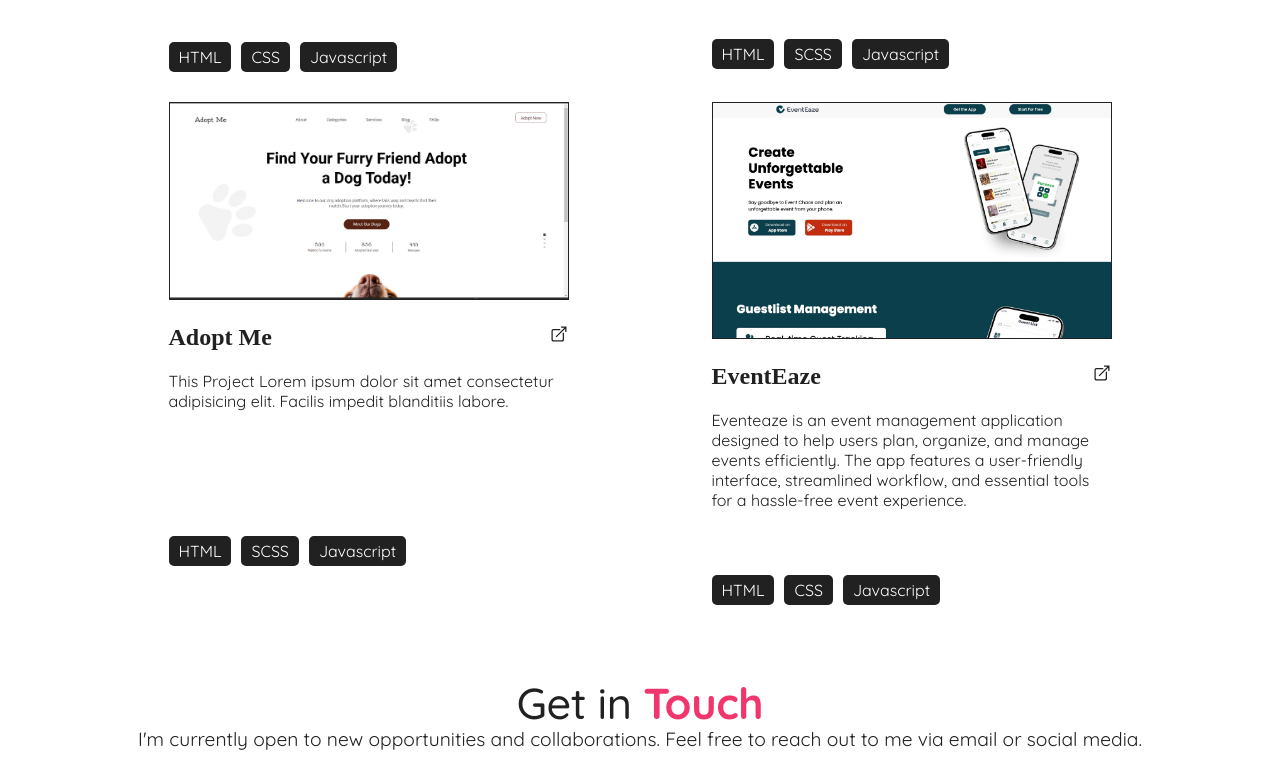
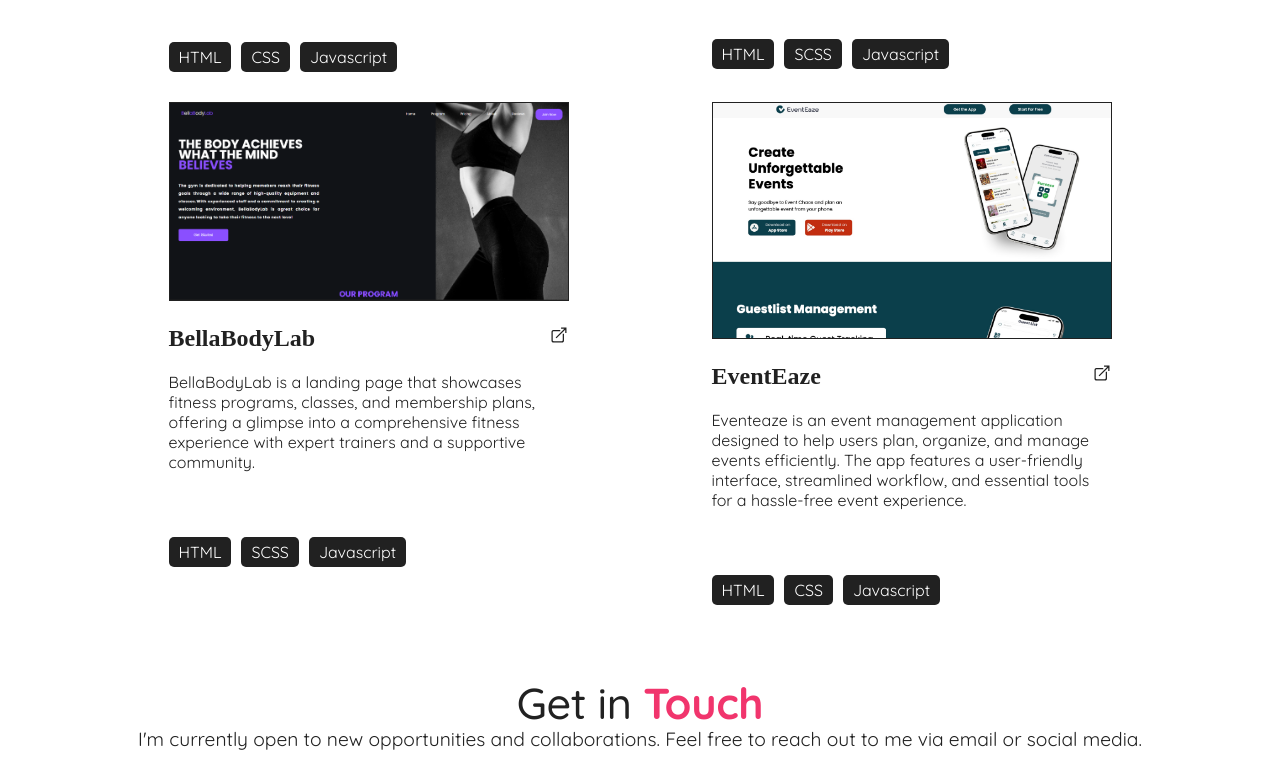
Before and after one commit to BellaAkins/bella.dev, a plain HTML site: page index.html in a window 1280 px wide. Shown: the part 2292-3060 px from the top of the page. Drawn offline with Linux system fonts and the light colour scheme; a web font is replaced by a local one.

Commit message:
update project box link for bellabodylab

```diff
--- a/index.html
+++ b/index.html
@@ -594,11 +594,17 @@
           </div>
           <div class="projects-box">
             <div class="projects-image">
-              <img src="images/adoptdog.PNG" alt="bellabodylab screenshot" />
+              <img
+                src="images/bellabodylab (desktop).PNG"
+                alt="bellabodylab screenshot"
+              />
             </div>
             <div class="projects-details">
-              <h1>Adopt Me</h1>
-              <a target="_blank" href="https://adopt-dog.vercel.app/">
+              <h1>BellaBodyLab</h1>
+              <a
+                target="_blank"
+                href="https://gym-website-bellaakins.vercel.app/"
+              >
                 <svg
                   fill="#000000"
                   viewBox="0 0 64 64"
@@ -695,8 +701,10 @@
             </div>
             <div class="projects-about">
               <p>
-                This Project Lorem ipsum dolor sit amet consectetur adipisicing
-                elit. Facilis impedit blanditiis labore.
+                BellaBodyLab is a landing page that showcases fitness programs,
+                classes, and membership plans, offering a glimpse into a
+                comprehensive fitness experience with expert trainers and a
+                supportive community.
               </p>
             </div>
             <div class="languages-box">
```
